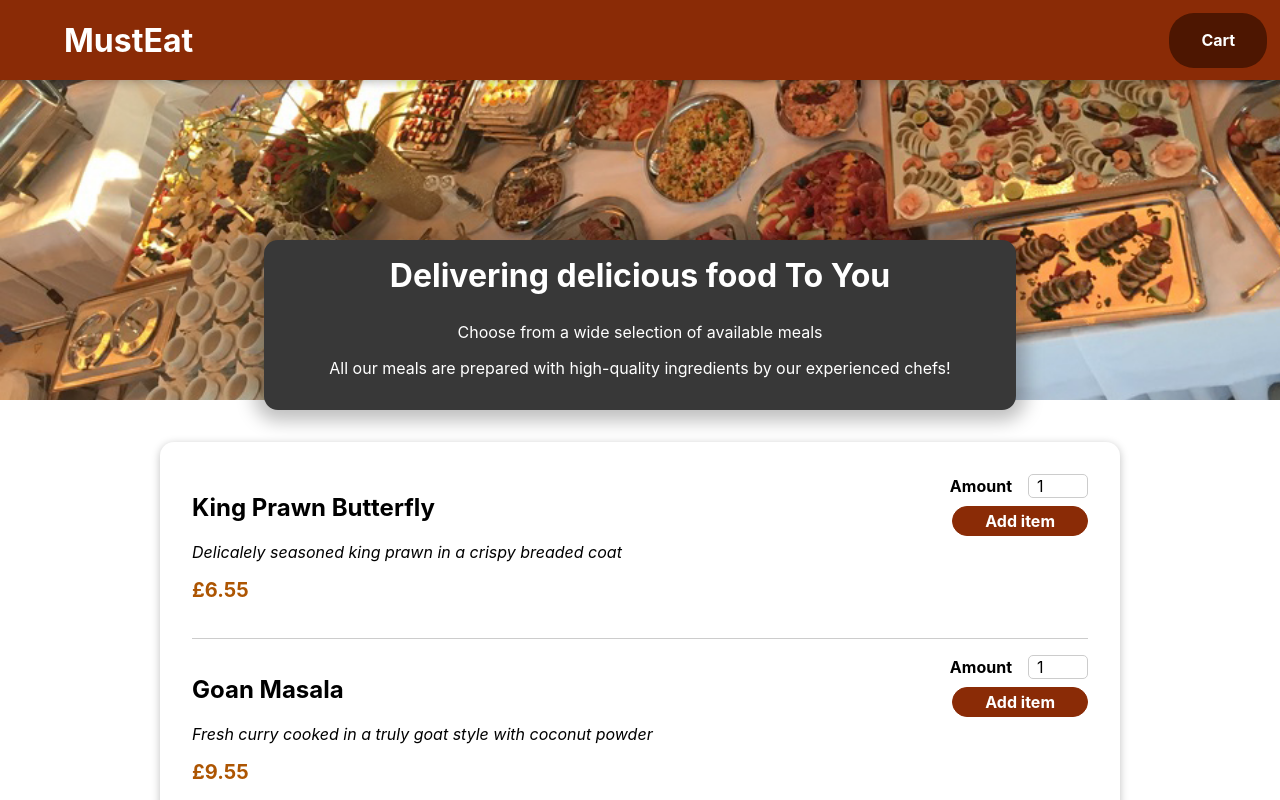
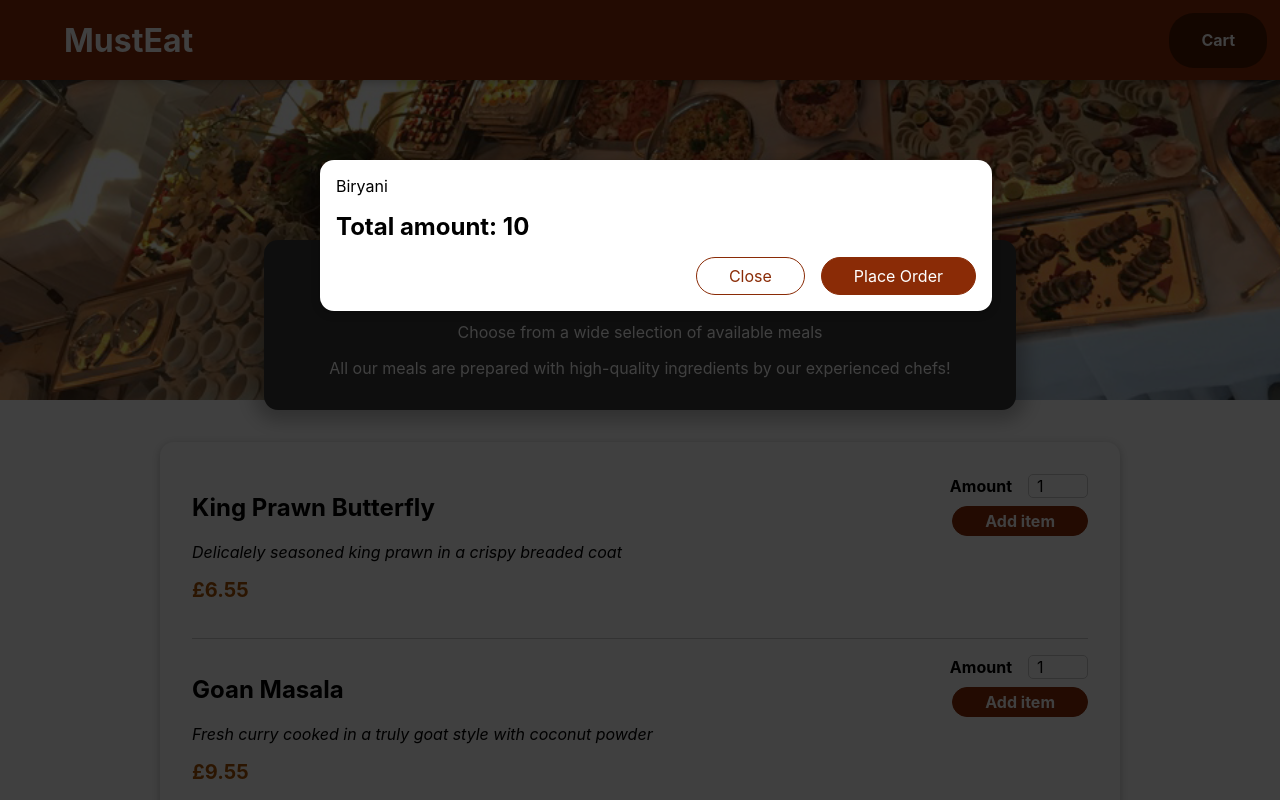
Before and after one commit to YashChatim/must-eat, a React (Create React App) app: page / in a window 1280 px wide. Shown: the top 800 px of the page. Built offline with nearby package versions, Linux system fonts and the light colour scheme.

Commit message:
Added Cart and Modal component

```diff
--- a/src/App.js
+++ b/src/App.js
@@ -1,11 +1,13 @@
 import { Fragment } from 'react';
 
+import Cart from './components/Cart/Cart';
 import MainHeader from './components/Layout/MainHeader';
 import Meals from './components/Meals/Meals';
 
 function App() {
   return (
     <Fragment>
+      <Cart />
       <MainHeader />
       <main>
         <Meals />
--- /dev/null
+++ b/src/components/Cart/Cart.js
@@ -0,0 +1,22 @@
+import Modal from '../UI/Modal';
+
+import classes from './Cart.module.css';
+
+const Cart = props => {
+    const cartItems = [{id: 1, name: 'Biryani'}];
+
+    return (
+        <Modal>
+            <div className={classes['cart-items']}>
+                {cartItems.map((items) => items.name)}
+            </div>
+            <div className={classes.total}>Total amount: 10</div>
+            <div className={classes.actions}>
+                <button className={classes['button-alt']}>Close</button>
+                <button className={classes.order}>Place Order</button>
+            </div>
+        </Modal>
+    );
+};
+
+export default Cart;
--- /dev/null
+++ b/src/components/Cart/Cart.module.css
@@ -0,0 +1,46 @@
+.cart-items {
+    list-style: none;
+    margin: 0;
+    padding: 0;
+    max-height: 20rem;
+    overflow: auto;
+}
+
+.total {
+    display: flex;
+    justify-content: space-between;
+    align-items: center;
+    font-weight: bold;
+    font-size: 1.5rem;
+    margin: 1rem 0;
+}
+
+.actions {
+    text-align: right;
+}
+
+.actions button {
+    font: inherit;
+    cursor: pointer;
+    background-color: transparent;
+    border: 1px solid #8a2b06;
+    padding: 0.5rem 2rem;
+    border-radius: 25px;
+    margin-left: 1rem;
+}
+
+.actions button:hover,
+.actions button:active {
+    background-color: #5a1a01;
+    border-color: #5a1a01;
+    color: white;
+}
+
+.actions .button-alt {
+    color: #8a2b06;
+}
+
+.actions .order {
+    background-color: #8a2b06;
+    color: white;
+}
--- /dev/null
+++ b/src/components/UI/Modal.js
@@ -0,0 +1,16 @@
+import { Fragment } from 'react';
+
+import classes from './Modal.module.css';
+
+const Modal = props => {
+    return (
+        <Fragment>
+            <div className={classes.backdrop}></div>
+            <div className={classes.modal}>
+                <div className={classes.content}>{props.children}</div>
+            </div>
+        </Fragment>
+    );
+};
+
+export default Modal;
--- /dev/null
+++ b/src/components/UI/Modal.module.css
@@ -0,0 +1,41 @@
+.backdrop {
+    position: fixed;
+    top: 0;
+    left: 0;
+    width: 100%;
+    height: 100vh;
+    z-index: 20;
+    background-color: rgba(0, 0, 0, 0.75);
+}
+
+.modal {
+    position: fixed;
+    top: 20vh;
+    left: 5%;
+    width: 90%;
+    background-color: white;
+    padding: 1rem;
+    border-radius: 14px;
+    box-shadow: 0 2px 8px rgba(0, 0, 0, 0.25);
+    z-index: 30;
+    animation: slide-down 300ms ease-out forwards;
+}
+
+@media (min-width: 768px) {
+    .modal {
+        width: 40rem;
+        left: calc(50% - 20rem);
+    }
+}
+
+@keyframes slide-down {
+    from {
+        opacity: 0;
+        transform: translateY(-3rem);
+    }
+
+    to {
+        opacity: 1;
+        transform: translateY(0);
+    }
+}
```
